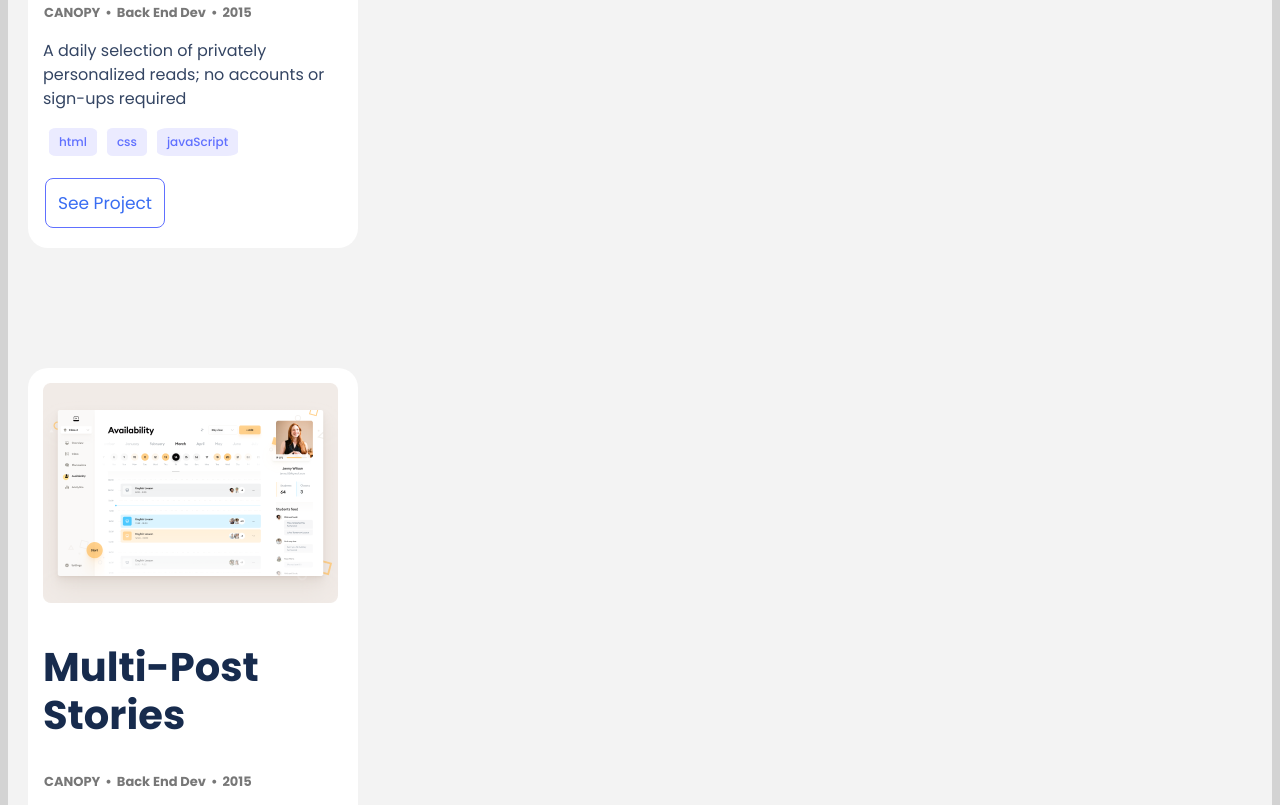
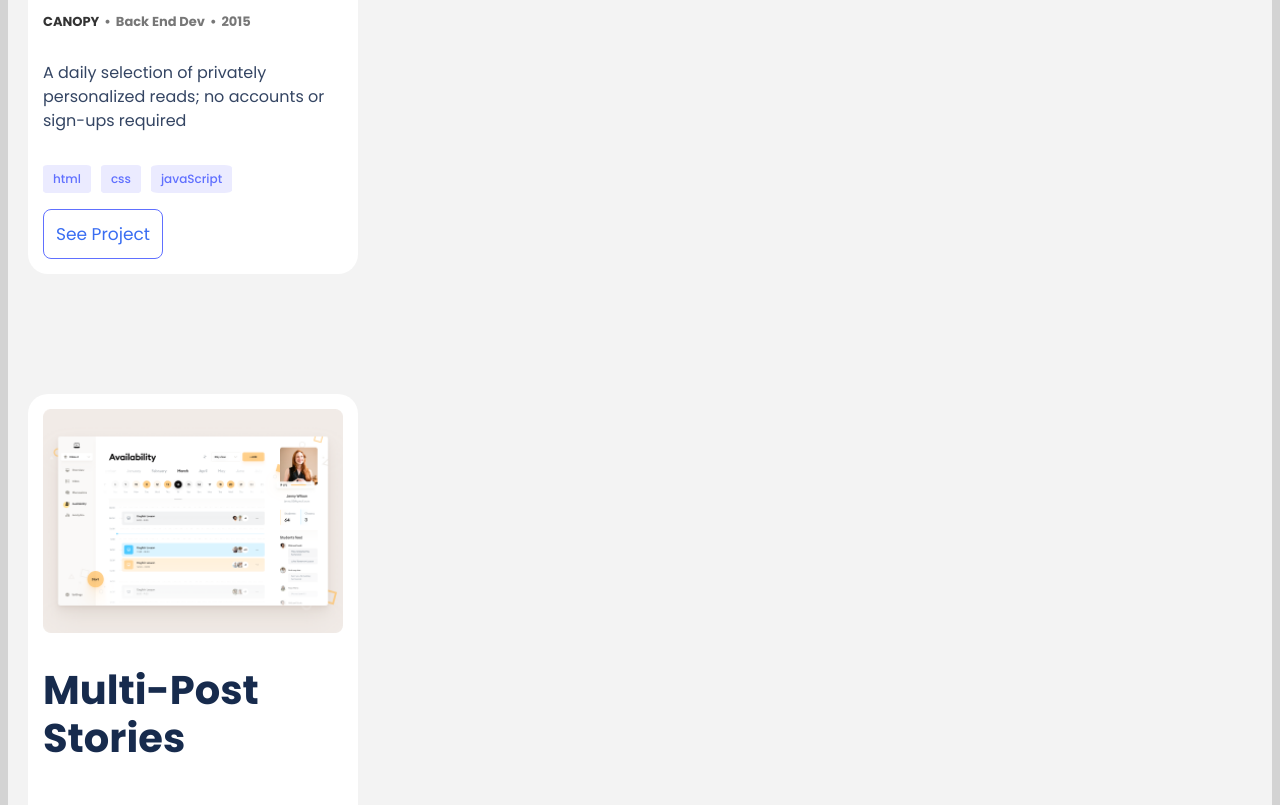
Before and after one commit to mrjuda/jt, a website: page index.html in a window 1280 px wide. Shown: the part 1252-2057 px from the top of the page. Drawn offline with Linux system fonts and the light colour scheme.

Commit message:
Align/justify cards' content using flexbox

```diff
--- a/index.html
+++ b/index.html
@@ -65,8 +65,8 @@
       <div class="card">
         <img src="images/tonic-1.png" alt="Tonic project seakpeak">
         <h2>Tonic</h2>
-        <ul class="categories">
-          <li class="canopy">CANOPY</li>
+        <ul id="categories">
+          <li id="canopy">CANOPY</li>
           <li>•</li>
           <li>Back End Dev</li>
           <li>•</li>
@@ -79,15 +79,15 @@
           <li>css</li>
           <li>javaScript</li>
         </ul>
-        <div class="cta-button">See Project</div>
+        <div id="cta-button">See Project</div>
       </div>
 
       <div class="card">
         <img src="images/mps-1.png" alt="MPS project seakpeak">
         <h2>Multi-Post
           <br>Stories</h2>
-        <ul class="categories">
-          <li class="canopy">CANOPY</li>
+        <ul id="categories">
+          <li id="canopy">CANOPY</li>
           <li>•</li>
           <li>Back End Dev</li>
           <li>•</li>
@@ -100,14 +100,14 @@
           <li>css</li>
           <li>javaScript</li>
         </ul>
-        <div class="cta-button">See Project</div>
+        <div id="cta-button">See Project</div>
       </div>
 
       <div class="card">
         <img src="images/tonic-2.png" alt="Tonic project seakpeak">
         <h2>Tonic</h2>
-        <ul class="categories">
-          <li class="canopy">CANOPY</li>
+        <ul id="categories">
+          <li id="canopy">CANOPY</li>
           <li>•</li>
           <li>Back End Dev</li>
           <li>•</li>
@@ -120,15 +120,15 @@
           <li>css</li>
           <li>javaScript</li>
         </ul>
-        <div class="cta-button">See Project</div>
+        <div id="cta-button">See Project</div>
       </div>
 
       <div class="card">
         <img src="images/mps-2.png" alt="Tonic project seakpeak">
         <h2>Multi-Post
           <br>Stories</h2>
-        <ul class="categories">
-          <li class="canopy">CANOPY</li>
+        <ul id="categories">
+          <li id="canopy">CANOPY</li>
           <li>•</li>
           <li>Back End Dev</li>
           <li>•</li>
@@ -141,7 +141,7 @@
           <li>css</li>
           <li>javaScript</li>
         </ul>
-        <div class="cta-button">See Project</div>
+        <div id="cta-button">See Project</div>
       </div>
     </section> <!-- End of WORKS -->
 
@@ -176,7 +176,7 @@
             <img src="images/instagram.png" alt="Instagram logo">
           </a></li>
         </ul>
-        <div class="cta-button">Get my resume</div>
+        <div id="cta-button">Get my resume</div>
       </div>
 
       <div class="tech" id="tech-menu">
--- a/styles/main.css
+++ b/styles/main.css
@@ -12,6 +12,13 @@ body {
   margin-right: 20px;
 }
 
+/* RESET UL's PADDING */
+
+ul {
+	padding: 0;
+  list-style: none;
+}
+
 #bg-main {
   background: #fff url("../images/bg.png") no-repeat;
   width: 370px;
@@ -24,16 +31,6 @@ body {
   background: #fff;
   width: 370px;
   margin-bottom: 200px;
-}
-
-.card {
-  border-radius: 20px;
-  background: #fff;
-  width: 300px;
-  margin-top: 20px;
-  margin-bottom: 100px;
-  padding: 15px;
-  height: max-content;
 }
 
 .grid-container {
@@ -124,12 +121,6 @@ header .menu img {
   height: 25px;
 }
 
-.works {
-  display: grid;
-  padding-top: 110px;
-  padding-bottom: 110px;
-}
-
 .main h1,
 .main h2,
 .works h2,
@@ -140,48 +131,52 @@ header .menu img {
   line-height: 48px;
 }
 
-.works .categories {
-  padding-inline-start: 1px;
-  display: flex;
-  list-style: none;
-  font-weight: 600;
+.works {
+  display: grid;
+  padding-top: 110px;
+  padding-bottom: 110px;
 }
 
-.works .categories li .canopy {
+.card {
+  display: flex;
+  flex-direction: column;
+  border-radius: 20px;
+  background: #fff;
+  width: 300px;
+  margin-top: 20px;
+  margin-bottom: 100px;
+  padding: 15px;
+}
+
+#categories {
+  display: flex;
+  color: #777;
+  font-size: 13px;
+  font-weight: 600;
+  list-style: none;
+  list-style: none;
+  cursor: pointer;
+}
+
+#categories #canopy {
   color: #333;
 }
 
-.tech li {
-  border-radius: 4%;
-  color: #444;
-  text-align: left;
-  font-weight: 500;
-  font-size: 15px;
-  margin-bottom: 10px;
-  list-style-type: none;
+#categories li {
+  padding-right: 5px;
 }
 
-.works .categories li {
-  list-style: none;
-  color: #777;
-  font-size: 13px;
-  padding-right: 5px;
-  text-align: center;
-  cursor: pointer;
-}
-
-.works .keyword {
-  padding-inline-start: 1px;
+.keyword {
   list-style: none;
   display: flex;
   justify-content: flex-start;
+  gap: 10px;
 }
 
-.works .keyword li {
+.keyword li {
   background-color: #ebebff;
-  border-radius: 15%;
+  border-radius: 10%;
   color: #6070ff;
-  margin: 1px 5px;
   padding-top: 5px;
   padding-bottom: 5px;
   padding-left: 10px;
@@ -192,28 +187,26 @@ header .menu img {
   cursor: pointer;
 }
 
-.works .keyword li:hover {
+.keyword li:hover {
   background-color: #6070ff;
   color: #fff;
 }
 
-.cta-button {
+#cta-button {
   color: #396df2;
   border: 1px solid #6070ff;
-  box-sizing: border-box;
+  width: max-content;
   border-radius: 8px;
+  align-self: left;
+  text-align: center;
   padding: 12px;
   font-size: 17px;
   line-height: 24px;
   font-weight: 400;
-  align-self: center;
-  text-align: left;
-  display: inline-block;
-  margin: 5px 2px;
   cursor: pointer;
 }
 
-.cta-button:hover {
+#cta-button:hover {
   background-color: #396df2;
   color: #fff;
 }
@@ -222,7 +215,6 @@ header .menu img {
   border-radius: 1px 100px 1px 1px;
   width: 350px;
   margin-left: 20px;
-  margin-top: 10px;
   margin-bottom: 100px;
 }
 
@@ -268,7 +260,15 @@ details > ul {
 }
 
 .tech ul {
+  list-style-type: none;
+  margin-top: 5px;
   padding: 5px 20px;
-  list-style-type: none;
-  margin-top: 1px;
 }
+
+.tech li {
+  border-radius: 4%;
+  color: #444;
+  font-weight: 500;
+  font-size: 15px;
+  padding: 5px;
+}
```
